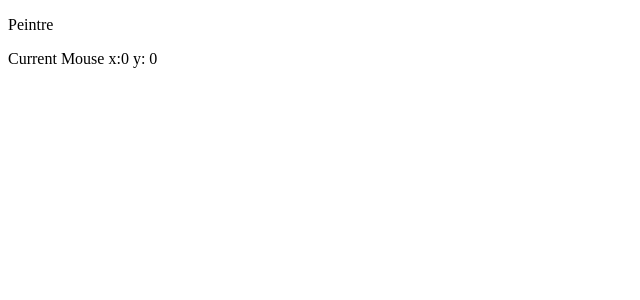
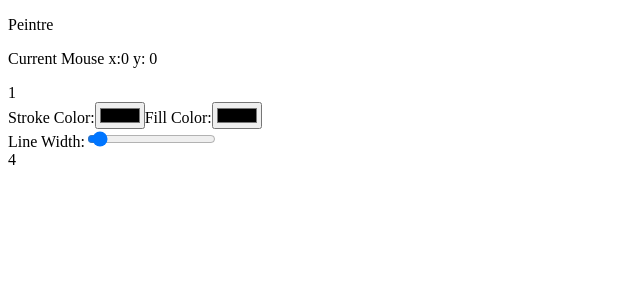
Before and after one commit to OceanPresentChao/Peintre2, a Vue app: page / in a window 1280 px wide. Shown: the top 300 px of the page, without its empty margins (0-640 px from the left). Built offline with nearby package versions, Linux system fonts and the light colour scheme.

Commit message:
feat: toolbar setting

```diff
--- a/src/components.d.ts
+++ b/src/components.d.ts
@@ -4,7 +4,6 @@
 
 declare module 'vue' {
   export interface GlobalComponents {
-    Board: typeof import('./components/Board.vue')['default']
     Container: typeof import('./components/Container.vue')['default']
     Painter: typeof import('./components/Painter.vue')['default']
     ToolBar: typeof import('./components/ToolBar.vue')['default']
--- a/src/components/Board.vue
+++ /dev/null
@@ -1,82 +0,0 @@
-<script setup lang="ts">
-import { PainterBoard } from '@/core/PainterBoard'
-import { PencilElement } from '@/core/PencilElement'
-import type { DrawElement } from '@/types'
-import { clientToCanvas } from '@/core/tool'
-interface IBoardProps {
-  width: number
-  height: number
-}
-const props = defineProps<IBoardProps>()
-const canvasRef = ref<HTMLCanvasElement | null>(null)
-const painterBoard = ref<PainterBoard | null>(null)
-
-onMounted(() => {
-  if (canvasRef.value)
-    painterBoard.value = new PainterBoard(canvasRef.value)
-})
-
-function handleMousedown(ev: MouseEvent) {
-  ev.preventDefault()
-  const { clientX, clientY } = ev
-  if (painterBoard.value) {
-    let el: DrawElement
-    switch (painterBoard.value.toolType) {
-      case 'line':
-      case 'rect':
-      case 'circle':
-      case 'text':
-      case 'image':
-      case 'pencil':{
-        el = new PencilElement(painterBoard.value.currentLayer)
-      }
-    }
-    const can = painterBoard.value.canvas
-    el.addPosition(clientToCanvas(can, { x: clientX, y: clientY }))
-    painterBoard.value.currentElement = el
-    painterBoard.value.addElement(el)
-    painterBoard.value.render()
-  }
-}
-
-function handleMousemove(ev: MouseEvent) {
-  ev.preventDefault()
-  const { clientX, clientY } = ev
-  if (painterBoard.value) {
-    const el = painterBoard.value.currentElement
-    if (el) {
-      const can = painterBoard.value.canvas
-      el.addPosition(clientToCanvas(can, { x: clientX, y: clientY }))
-      painterBoard.value.render()
-    }
-  }
-}
-
-function handleMouseup(ev: MouseEvent) {
-  ev.preventDefault()
-  const { clientX, clientY } = ev
-  if (painterBoard.value) {
-    const el = painterBoard.value.currentElement
-    if (el) {
-      const can = painterBoard.value.canvas
-      el.addPosition(clientToCanvas(can, { x: clientX, y: clientY }))
-      painterBoard.value.render()
-      painterBoard.value.currentElement = null
-    }
-  }
-}
-</script>
-
-<template>
-  <div>
-    <canvas
-      ref="canvasRef" bg-blue
-      :width="props.width" :height="props.height"
-      @mousedown="handleMousedown" @mousemove="handleMousemove" @mouseup="handleMouseup"
-    />
-  </div>
-</template>
-
-<style scoped>
-
-</style>
--- a/src/components/Painter.vue
+++ b/src/components/Painter.vue
@@ -1,19 +1,94 @@
 <script setup lang="ts">
+import { PainterBoard } from '@/core/PainterBoard'
+import { defaultStyle } from '@/core/common'
+import { PencilElement } from '@/core/PencilElement'
+import type { ContextStyle, DrawElement } from '@/types'
+import { clientToCanvas, deepCopy } from '@/core/tool'
+
+const props = withDefaults(defineProps<IPainterProps>(), {
+  width: 800,
+  height: 600,
+})
+const painterSetting = ref<ContextStyle>(deepCopy(defaultStyle))
 interface IPainterProps {
   width: number
   height: number
 }
 
-const props = withDefaults(defineProps<IPainterProps>(), {
-  width: 800,
-  height: 600,
+const canvasRef = ref<HTMLCanvasElement | null>(null)
+const painterBoard = ref<PainterBoard | null>(null)
+
+onMounted(() => {
+  if (canvasRef.value) {
+    painterBoard.value = new PainterBoard(canvasRef.value)
+    watch(painterSetting, (nv) => {
+      if (painterBoard.value)
+        painterBoard.value.setStyle(nv)
+    }, { immediate: true, deep: true })
+  }
 })
+
+function handleMousedown(ev: MouseEvent) {
+  ev.preventDefault()
+  const { clientX, clientY } = ev
+  if (painterBoard.value) {
+    let el: DrawElement
+    switch (painterBoard.value.toolType) {
+      case 'line':
+      case 'rect':
+      case 'circle':
+      case 'text':
+      case 'image':
+      case 'pencil':{
+        el = new PencilElement(painterBoard.value.currentLayer, deepCopy(painterBoard.value.style))
+      }
+    }
+    const can = painterBoard.value.canvas
+    el.addPosition(clientToCanvas(can, { x: clientX, y: clientY }))
+    painterBoard.value.currentElement = el
+    painterBoard.value.addElement(el)
+    painterBoard.value.render()
+  }
+}
+
+function handleMousemove(ev: MouseEvent) {
+  ev.preventDefault()
+  const { clientX, clientY } = ev
+  if (painterBoard.value) {
+    const el = painterBoard.value.currentElement
+    if (el) {
+      const can = painterBoard.value.canvas
+      el.addPosition(clientToCanvas(can, { x: clientX, y: clientY }))
+      painterBoard.value.render()
+    }
+  }
+}
+
+function handleMouseup(ev: MouseEvent) {
+  ev.preventDefault()
+  const { clientX, clientY } = ev
+  if (painterBoard.value) {
+    const el = painterBoard.value.currentElement
+    if (el) {
+      const can = painterBoard.value.canvas
+      el.addPosition(clientToCanvas(can, { x: clientX, y: clientY }))
+      painterBoard.value.render()
+      painterBoard.value.currentElement = null
+    }
+  }
+}
 </script>
 
 <template>
   <div>
-    <ToolBar />
-    <Board :height="props.height" :width="props.width" />
+    <div>
+      <ToolBar v-model="painterSetting" />
+      <canvas
+        ref="canvasRef" bg-blue
+        :width="props.width" :height="props.height"
+        @mousedown="handleMousedown" @mousemove="handleMousemove" @mouseup="handleMouseup"
+      />
+    </div>
   </div>
 </template>
 
--- a/src/components/ToolBar.vue
+++ b/src/components/ToolBar.vue
@@ -1,9 +1,34 @@
 <script setup lang="ts">
+import type { ContextStyle } from '@/types'
+interface ToolBarProps {
+  modelValue: ContextStyle
+}
+const props = defineProps<ToolBarProps>()
+const emits = defineEmits(['update:value'])
+const setting = ref<ContextStyle>(unref(props.modelValue))
 
+watch(setting, (nv) => {
+  emits('update:value', nv)
+}, { deep: true })
 </script>
 
 <template>
-  <div />
+  <div>
+    <div flex flex-col>
+      <div>1</div>
+      <div>
+        <label>Stroke Color:</label>
+        <input v-model="setting.strokeStyle" type="color">
+        <label>Fill Color:</label>
+        <input v-model="setting.fillStyle" type="color">
+      </div>
+      <div>
+        <label>Line Width:</label>
+        <input v-model="setting.lineWidth" type="range">
+      </div>
+      <div>4</div>
+    </div>
+  </div>
 </template>
 
 <style scoped>
--- a/src/core/PencilElement.ts
+++ b/src/core/PencilElement.ts
@@ -1,10 +1,12 @@
 import { CanvasElement } from './CanvasElement'
-import type { Position } from '@/types'
+import type { ContextStyle, Position } from '@/types'
 
 export class PencilElement extends CanvasElement {
   positions: Position[] = []
-  constructor(layer: number) {
+  style: ContextStyle
+  constructor(layer: number, style: ContextStyle) {
     super('pencil', layer)
+    this.style = style
   }
 
   addPosition(position: Position) {
@@ -20,6 +22,7 @@ export function renderPencil(context: CanvasRenderingContext2D, instance: Pencil
   context.save()
   context.lineJoin = 'round'
   context.lineCap = 'round'
+  Object.assign(context, instance.style)
   for (let i = 1; i < instance.positions.length; i++)
     drawLine(context, instance, i)
   context.restore()
--- a/src/core/common.ts
+++ b/src/core/common.ts
@@ -2,6 +2,6 @@ import type { ContextStyle } from '@/types'
 
 export const defaultStyle: ContextStyle = {
   lineWidth: 5,
-  strokeStyle: '#000',
-  fillStyle: '#000',
+  strokeStyle: '#000000',
+  fillStyle: '#000000',
 }
--- a/src/core/tool.ts
+++ b/src/core/tool.ts
@@ -7,3 +7,30 @@ export function clientToCanvas(canvas: HTMLCanvasElement, position: Position): P
     y: position.y - top,
   }
 }
+
+export function deepCopy<T>(instance: T, map = new WeakMap<any, any>()): T {
+  if (instance == null)
+    return instance
+  if (map.has(instance))
+    return instance
+  if (instance instanceof Date)
+    return new Date(instance.getTime()) as any
+
+  if (Array.isArray(instance)) {
+    const cloneArr = [] as any[];
+    (instance as any[]).forEach((value) => { cloneArr.push(value) })
+    return cloneArr.map((value: any) => deepCopy<any>(value), map) as any
+  }
+  if (instance instanceof Object) {
+    const copyInstance = {
+      ...(instance as { [key: string]: any }
+      ),
+    } as { [key: string]: any }
+    for (const attr in instance) {
+      if (attr in instance)
+        copyInstance[attr] = deepCopy(instance[attr as keyof typeof instance], map)
+    }
+    return copyInstance as T
+  }
+  return instance
+}
```
